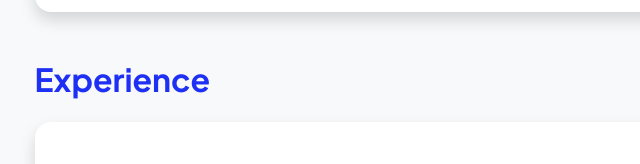
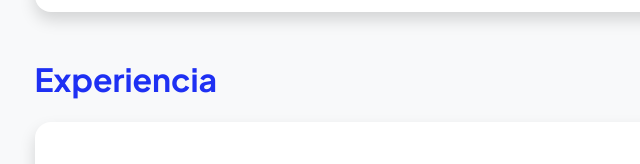
Before and after one commit to alexkhype/alexkhype.github.io, a website: page resume.html in a window 1280 px wide. Shown: the part 896-1060 px from the top of the page, 220-860 px from the left. Drawn offline with nearby package versions, Linux system fonts and the light colour scheme.

Commit message:
Update resume.html

```diff
--- a/resume.html
+++ b/resume.html
@@ -91,7 +91,7 @@
                         <!-- Experience Section-->
                         <section>
                             <div class="d-flex align-items-center justify-content-between mb-4">
-                                <h2 class="text-primary fw-bolder mb-0">Experience</h2>
+                                <h2 class="text-primary fw-bolder mb-0">Experiencia</h2>
                             </div>
                             <!-- Experience Card 1-->
                             <div class="card shadow border-0 rounded-4 mb-5">
```
